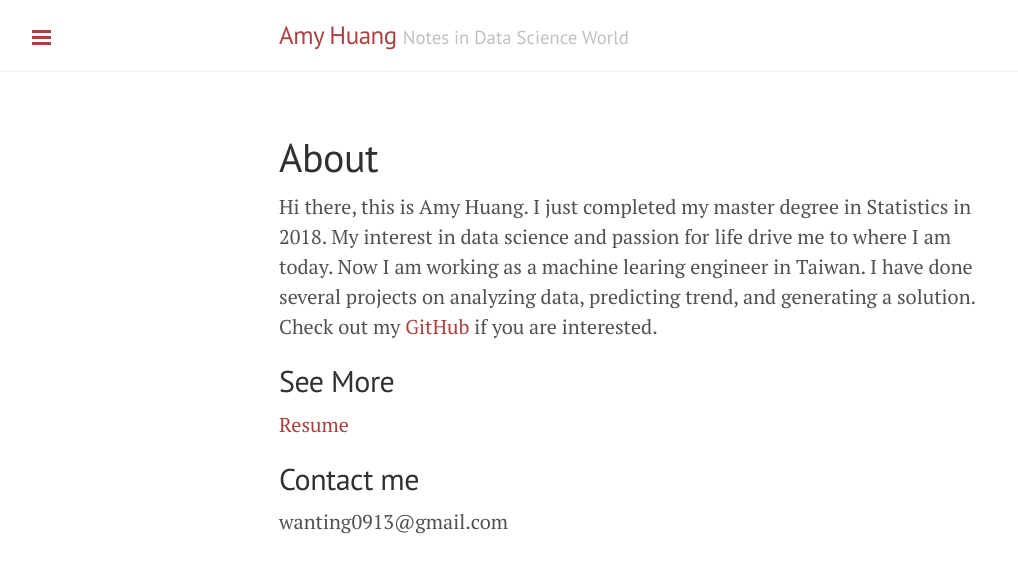
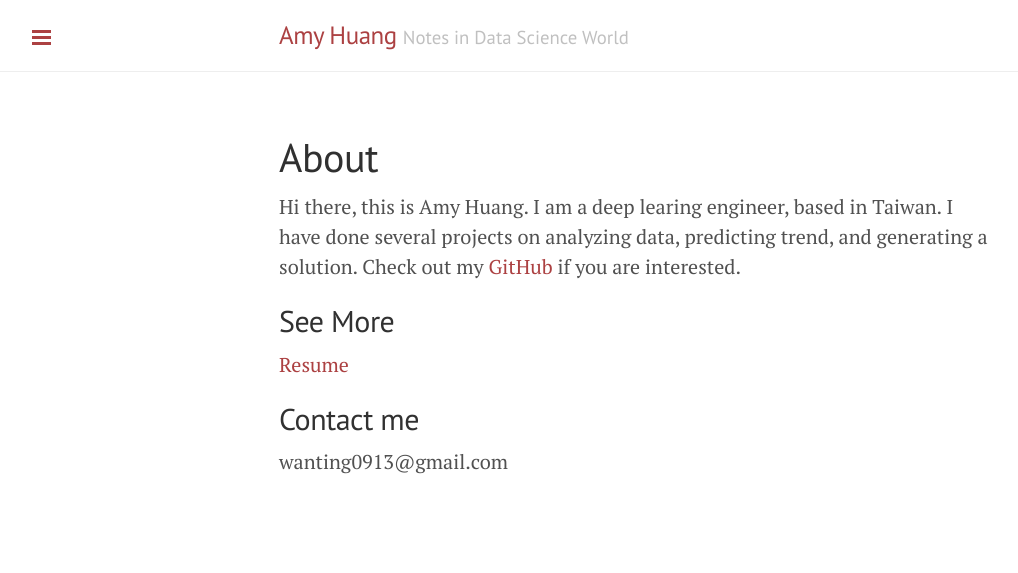
Before and after one commit to wantinghuang/wantinghuang.github.io, a Jekyll site: the page built from about.md, in a window 1280 px wide. Shown: the top 573 px of the page, without its empty margins (1-1019 px from the left). Built offline with Jekyll 4.4.1, drawn with Linux system fonts in a browser that asks for light colours.

Commit message:
Update about.md

```diff
--- a/about.md
+++ b/about.md
@@ -3,7 +3,7 @@ layout: page
 title: About
 ---
 
-Hi there, this is Amy Huang. I just completed my master degree in Statistics in 2018. My interest in data science and passion for life drive me to where I am today. Now I am working as a machine learing engineer in Taiwan. I have done several projects on analyzing data, predicting trend, and generating a solution. Check out my [GitHub](https://github.com/wantinghuang) if you are interested.
+Hi there, this is Amy Huang. I am a deep learing engineer, based in Taiwan. I have done several projects on analyzing data, predicting trend, and generating a solution. Check out my [GitHub](https://github.com/wantinghuang) if you are interested.
 
 ## See More
 
```
